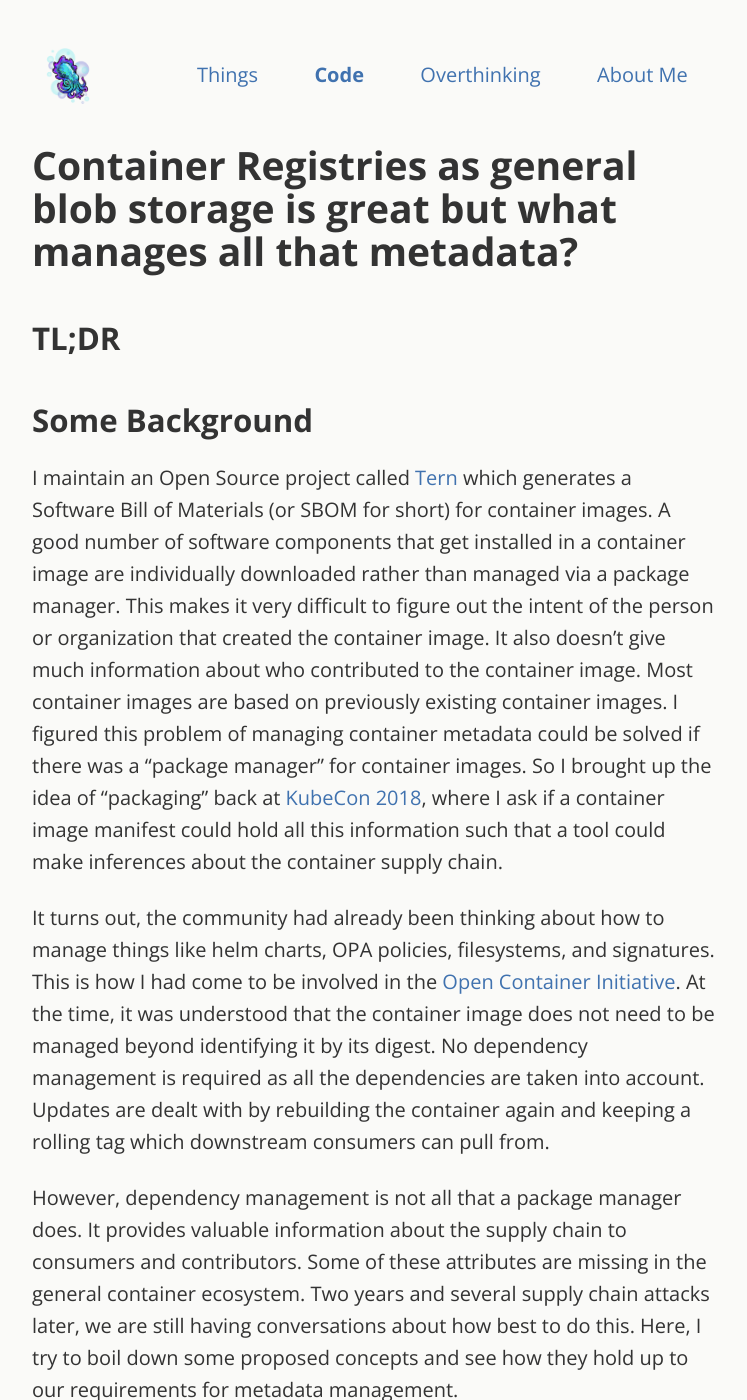
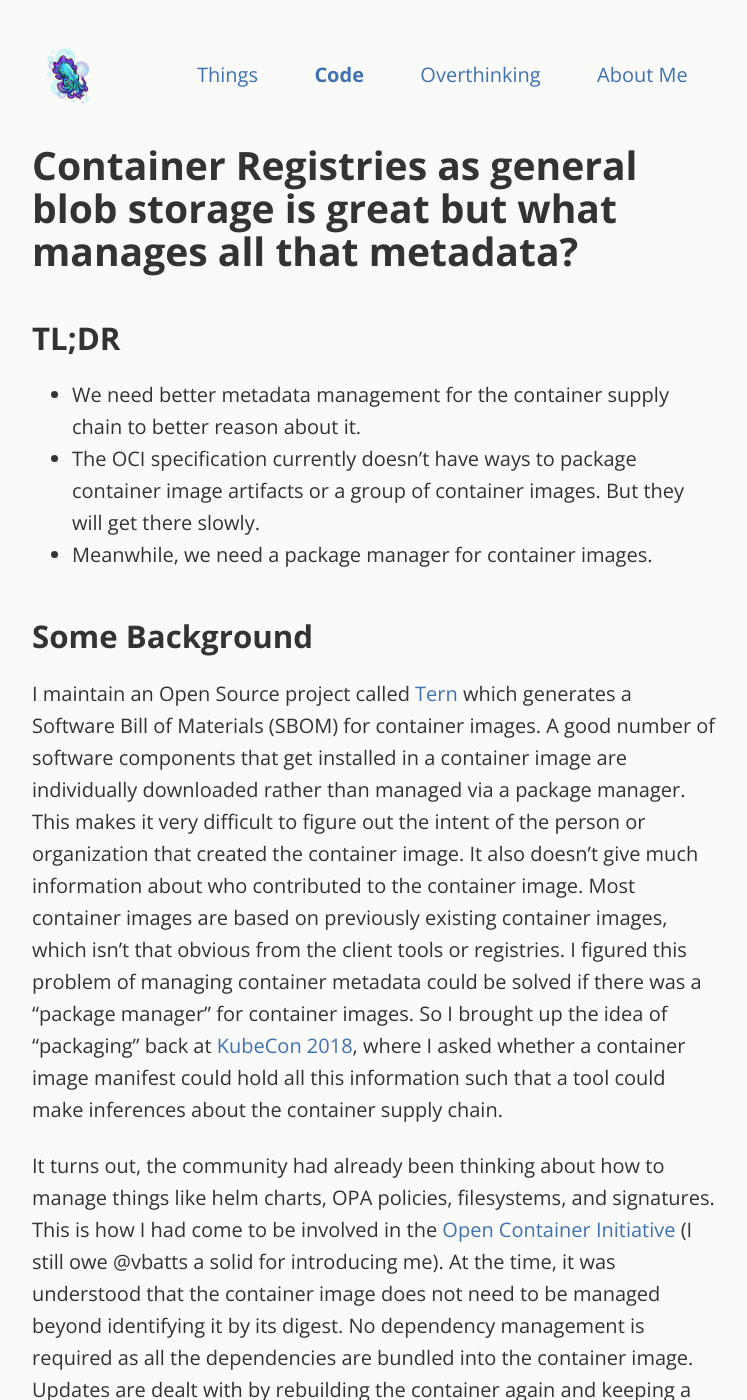
Before and after one commit to nishakm/nishakm.github.io, a Jekyll site: the page built from _pages/metadata.md, in a window 1280 px wide and 1400 px high. Shown: the whole window, without its empty margins (266-1013 px from the left). Built offline with Jekyll 4.4.1, drawn with Linux system fonts in a browser that asks for light colours; some of the changed text lies outside the part shown.

Commit message:
Edits to metadata.md
Signed-off-by: nisha <nishak@vmware.com>

```diff
--- a/_pages/metadata.md
+++ b/_pages/metadata.md
@@ -7,13 +7,17 @@ subtitle: Container Registries as general blob storage is great but what manages
 
 ## TL;DR
 
+- We need better metadata management for the container supply chain to better reason about it.
+- The OCI specification currently doesn't have ways to package container image artifacts or a group of container images. But they will get there slowly.
+- Meanwhile, we need a package manager for container images.
+
 ## Some Background
 
-I maintain an Open Source project called [Tern](https://github.com/vmware/tern) which generates a Software Bill of Materials (or SBOM for short) for container images. A good number of software components that get installed in a container image are individually downloaded rather than managed via a package manager. This makes it very difficult to figure out the intent of the person or organization that created the container image. It also doesn't give much information about who contributed to the container image. Most container images are based on previously existing container images. I figured this problem of managing container metadata could be solved if there was a "package manager" for container images. So I brought up the idea of "packaging" back at [KubeCon 2018](https://youtu.be/WY3s_cG9ia8), where I ask if a container image manifest could hold all this information such that a tool could make inferences about the container supply chain.
+I maintain an Open Source project called [Tern](https://github.com/vmware/tern) which generates a Software Bill of Materials (SBOM) for container images. A good number of software components that get installed in a container image are individually downloaded rather than managed via a package manager. This makes it very difficult to figure out the intent of the person or organization that created the container image. It also doesn't give much information about who contributed to the container image. Most container images are based on previously existing container images, which isn't that obvious from the client tools or registries. I figured this problem of managing container metadata could be solved if there was a "package manager" for container images. So I brought up the idea of "packaging" back at [KubeCon 2018](https://youtu.be/WY3s_cG9ia8), where I asked whether a container image manifest could hold all this information such that a tool could make inferences about the container supply chain.
 
-It turns out, the community had already been thinking about how to manage things like helm charts, OPA policies, filesystems, and signatures. This is how I had come to be involved in the [Open Container Initiative](https://opencontainers.org). At the time, it was understood that the container image does not need to be managed beyond identifying it by its digest. No dependency management is required as all the dependencies are taken into account. Updates are dealt with by rebuilding the container again and keeping a rolling tag which downstream consumers can pull from.
+It turns out, the community had already been thinking about how to manage things like helm charts, OPA policies, filesystems, and signatures. This is how I had come to be involved in the [Open Container Initiative](https://opencontainers.org) (I still owe @vbatts a solid for introducing me). At the time, it was understood that the container image does not need to be managed beyond identifying it by its digest. No dependency management is required as all the dependencies are bundled into the container image. Updates are dealt with by rebuilding the container again and keeping a rolling tag which downstream consumers can pull from.
 
-However, dependency management is not all that a package manager does. It provides valuable information about the supply chain to consumers and contributors. Some of these attributes are missing in the general container ecosystem. Two years and several supply chain attacks later, we are still having conversations about how best to do this. Here, I try to boil down some proposed concepts and see how they hold up to our requirements for metadata management.
+However, the container ecosystem doesn't offer much beyond portability. Managing container metadata along with the container images provides valuable information about the supply chain to consumers and contributors. Two years and several supply chain attacks later, we are still having conversations about how best to do this. Here, I try to boil down some proposed concepts and see how they hold up to our requirements for metadata management.
 
 ## Back to Basics
 
@@ -25,11 +29,11 @@ There are 3 reasons why one would write a package manager:
 
 There is actually a 4th reason - Build Repeatability - which I think falls under "Context", but it is worth mentioning here because knowing the state of your bundle at a given time is necessary for you to be able to reason about a past "good" state and a present "not-so-good" state, i.e., bisecting a build.
 
-The container image ecosystem has none of these features. A container can be "identified" by its digest. You don't need to manage an ecosystem as the whole ecosystem is already present in one unit. You don't need to update the container - just build a new one and whatever needs updating will hopefully get updated. This works as long as nothing changes under your application. However, if you plan to maintain your application long term, you must be prepared to deal with stack updates and major releases. We currently do not have a good way of managing stack updates beyond "pulling from latest". Breaking changes down the stack may block you from re-building the image, forcing you to keep a stale image around, because that image is known to work.
+The container image ecosystem has none of these features due to some (well intentioned) assumptions. A container can be "identified" by its digest. You don't need to manage an ecosystem as the whole ecosystem is already present in one unit. You don't need to update the container - just build a new one and whatever needs updating will hopefully get updated. This works as long as nothing changes under your application. However, if you plan to maintain your application long term, you must be prepared to deal with stack updates and major releases. We currently do not have a good way of managing stack updates beyond "pulling from latest" (a notable exception is [Cloud Native Buildpacks](https://buildpacks.io/) but we will focus on the generic case here). Breaking changes down the stack may block you from re-building the image, forcing you to keep a stale image around, because that image is known to work. As you can imagine, maintaining a fleet of container images becomes more painstaking. It would be really nice if the information required to maintain a fleet of containers and beyond came built-in and available when needed.
 
 ## Container Registries for Metadata Management
 
-We could build a separate metadata storage solution, but container registries already exist. With some enhancements, they could be used to store supplemental metadata along with the container image. Organizations are already doing this with source images that contain source tarballs, and signature payloads such as what [cosign](https://github.com/sigstore/cosign) does. The nice thing about using registries is that the metadata can be stored along with the target container image. Proposals to the OCI specifications are mostly around structuring and referencing such data. This is basically package management on the server side. It is difficult to get these proposals in because the client-server relationship as it currently exists is very tight. Any change to the server impacts the client and any changes to the client's packaging mechanism affects the server. As a result, the OCI specifications as they stand cannot include enhancements beyond extending the current specification that is in sync with the way Docker clients and Docker registries currently work.
+We could build a separate metadata storage solution, but container registries already exist. With some enhancements, they could be used to store supplemental metadata along with the container image. Organizations are already doing this with source images that contain source tarballs, and signature payloads such as what [cosign](https://github.com/sigstore/cosign) does. The nice thing about using registries is that the metadata can be stored along with the target container image. Proposals to the OCI specifications mostly involve structuring and referencing such data. This is basically package management on the server side. It is difficult to get these proposals merged because the client-server relationship as it currently exists is very tight. Any change to the server impacts the client and any changes to the client's packaging mechanism affects the server. As a result, the OCI specifications as they stand cannot include enhancements beyond extending the current specification that is in sync with the way Docker clients and Docker registries currently work.
 
 This article is not meant to criticize the state of the ecosystem right now, but rather to lead the conversation to a position where the community can maintain their container images more sustainably. A selfish reason on my part is to also demonstrate the need for package management in the container image space, even if container registries can support linking of related artifacts to container images, and links among container images themselves. Package Management in other ecosystems have a client-server relationship as well, so it's not new for the architecture to share the burden between client and server. The relationship, in this case, may just be a little different.
 
@@ -43,7 +47,7 @@ Now, this is all well and good to specifically identify this bundle, but it is m
 
 <img src="{{site.baseurl}}/assets/img/containers/image_manifest_with_tag.png">
 
-Just like git, all references to file collections are hashes and other references can point to them like `HEAD` or `FETCH_HEAD` or a tag. The tag _could_ follow semantic versioning and _could_ be [moved to another commit](https://git-scm.com/docs/git-tag#Documentation/git-tag.txt--f). In the Open Source world, nobody does that because it's a sure way to piss off all of your collaborators. Container image tags do not seem to follow semantic versioning as a rule, but a lot of language package managers rely on it, so there may be some hope in tagging images with semantic versioning tags. Regardless, the hash is a pretty good identifier of the container image.
+Just like git, all references to file collections are hashes and other references can point to them like `HEAD` or `FETCH_HEAD` or a tag. The tag _could_ follow semantic versioning and _could_ be [moved to another commit](https://git-scm.com/docs/git-tag#Documentation/git-tag.txt--f). In the Open Source world, nobody does that because it breaks an inherent contract between the maintainers of the code and the rest of the community. Container image tags do not seem to follow semantic versioning as a rule, but a lot of language package managers rely on it, so there may be some hope in tagging images with semantic versioning tags. Regardless, the hash is a pretty good identifier of the container image.
 
 So what about other identifiable traits? Here are some traits that other package managers use:
 
@@ -54,21 +58,22 @@ So what about other identifiable traits? Here are some traits that other package
 - List of third party components (starting OS, installed packages)
 
 That last one can get pretty long as the number of actual third party components that contribute to creating a container image can run in the hundreds. Lately I have been advocating for putting all this information into an
-SBOM (Software Bill of Materials). We've also been throwing around ways to sign the image. This could lead to a detached armored signature of the image manifest or a [signature payload](https://www.redhat.com/en/blog/container-image-signing). We now have multiple identification artifacts for our container image that we would like to link to it. The current OCI proposals uses "references". A "reference" is just a manifest containing the hash of
-the blob and the hash of the thing it is referring to. In our case here, the reference is to the image manifest hash.
+SBOM (Software Bill of Materials) that follows the container image. Container image signatures are another artifact that could travel around with the container image, such as a detached armored signature of the image manifest or a [signature payload](https://www.redhat.com/en/blog/container-image-signing).
+
+We now have multiple identification artifacts for our container image that we would like to link them to the container image. The current OCI proposals uses "references". A "reference" is just a manifest containing the hash of the blob and the hash of the manifest it is referring to. In our case here, the reference is to the image manifest hash.
 
 <img src="{{site.baseurl}}/assets/img/containers/image_references.png">
 
 There are still some problems with this layout:
 
-1. Registries only recognize artifacts that are tagged and hence will delete anything that is not tagged.
-2. If the image is deleted, we now have dangling references.
+1. Registries may only recognize artifacts that are tagged and hence will delete anything that is not tagged.
+2. Deleting the image results in dangling references.
 
-The quick solution would be to tag all the manifests.
+A quick solution may be to tag all the manifests.
 
 <img src="{{site.baseurl}}/assets/img/containers/image_references_with_tags.png">
 
-This means something needs to be able to keep track of the tags and their relation to each other, along with keeping semantic versioning of all of the artifacts.
+This means something needs to be able to keep track of the tags and their relationship to each other, along with keeping track of the versions of all of the artifacts.
 
 A longer term solution may be to define a canonical artifact manifest that the registry will recognize and treat as something special. If that is the case, then something needs to either count or keep track of the number of references associated with each manifest.
 
@@ -78,21 +83,21 @@ Registry implementers can keep track of the links in the diagrams in any way the
 
 <img src="{{site.baseurl}}/assets/img/containers/reference_counting.png">
 
-But here, we are getting into some sophisticated tracking system for all the related objects. This is synonymous with package management, except the management is either done by the registry or the client. An argument can be made to maintain a neutral garbage collector that can be used either by the registry or the client (the unix philosophy), but we're getting ahead of ourselves. Let's move on to the next problem.
+But here, we are getting into some sophisticated tracking system for all the related objects. This is package management done on the registry side. An argument can be made to maintain a neutral garbage collector that can be used either by the registry or the client, but we're getting ahead of ourselves. I hope this is enough to indicate that there is a need to keep track of collections of artifacts, either on the client side or the server side, or both.
 
 ## Context
 
-You would think that a container image has no dependencies, and you would be right...for the container runtime. At build time though, the final container image does depend on the state of the starting container image, the FROM line in a Dockerfile if you will. Due to the magic of Merkle, the derived image has no connection to the previous image. As a result, all references to the old image need to be recreated for the new image, as well as adding additional artifacts.
+It is understood that a container has no external dependencies at run time. At build time though, the final container image does depend on the state of the starting container image, the FROM line in a Dockerfile if you will. Due to the magic of Merkle Trees, the derived image has no connection to the previous image. As a result, all references to the old image need to be recreated for the new image, as well as adding additional artifacts.
 
 <img src="{{site.baseurl}}/assets/img/containers/derived_image_new_tags.png">
 
 The artifact manifest mechanism may have an advantage over the plain reference mechanism because the number of references are kept at a minimum while the artifact metadata gets updated.
 
-<img src="{{site.baseurl}}/assets/img/containers/derived_image_updated_tags.png">
+<img src="{{site.baseurl}}/assets/img/containers/derived_images_updated_tags.png">
 
 Both mechanisms support requirements such as supply chain security, chain of custody, and pedigree checks. Both mechanisms require reference management. In the former, a client would have to copy over the SBOM and signature manifest of the original image, update its references, and add new manifests. In the latter, a client would have to download the artifact manifests, augment them, and push them along with the new container image. Either way, a client needs to understand some syntax, either with the tag names or artifact construction and artifact types, not to mention some understanding of the ecosystem the artifacts came from (SBOMs and signatures are only two of the commonly used artifact types that could be included).
 
-One use case I had been mulling over is how to link a collection of images together to describe a Kubernetes application for example. For example, the Jaegar application is actually a [collection of containers](https://artifacthub.io/packages/helm/jaegertracing/jaeger) that have their own dependency graph. We would like the registry to recognize these connections so the whole application can be transfered across registries along with their supplemental artifacts.
+One use case I had been mulling over is how to link a collection of images together to describe a Cloud Native Application. For example, the Jaegar application is actually a [collection of containers](https://artifacthub.io/packages/helm/jaegertracing/jaeger) that have their own dependency graph. It would be nice describe these connections in a format that can be uploaded to a registry so the whole application can be transfered across registries along with their supplemental artifacts.
 
 <img src="{{site.baseurl}}/assets/img/containers/multiple_images.png">
 
@@ -106,10 +111,10 @@ The current distribution spec supports [listing tags](https://github.com/opencon
 
 ## Next Steps
 
-The community is in agreement that these proposals are [quite large](https://groups.google.com/a/opencontainers.org/g/dev/c/6DGtH48fGOg) for the specification to accept at this time. However, there will (hopefully) be a set of public conversations that will try to break down these changes into ingestable bites such that it allows for backwards compatibility with the current state of affairs and moving the specification forward to address all of our concerns. Perhaps in the future, there would be no need for a package manager as the registry and the image or artifact format would take care of providing all of the data required to reason about the supply chain. But in the meantime, we need something that picks up the slack, i.e. a package manager.
+The community is in agreement that these proposals are [quite large](https://groups.google.com/a/opencontainers.org/g/dev/c/6DGtH48fGOg) for the specification to accept at this time. However, there will (hopefully) be a set of public conversations that will try to break down these changes into ingestable bites such that it allows for backwards compatibility with the current state of affairs and moving the specification forward to address all of our concerns. Perhaps in the future, there would be no need for a package manager as the registry and the image or artifact format would take care of providing all of the data required to reason about the supply chain. But that future is far away. In the meantime, we need something that picks up the slack, i.e. a package manager.
 
 ## Acknowledgements
 
-Many many thanks to @SteveLasker, @jdolitsky, @jonjohnsonjr, @dlorenc, @tianon, and @vbatts for their help in getting me to this level of understanding of the ecosystem over the course of 2 years.
+Many many thanks to @SteveLasker, @jdolitsky, @jonjohnsonjr, @dlorenc, @tianon, and @vbatts for their help in getting me to this level of understanding of the OCI spec over the course of two years.
 
-PS: I don't have comments enabled, but you can reach me on [Twitter](https://twitter.com/nishakmr/) if you would like to have a discussion. I hope we can figure it out together :).
+This platform doesn't comments enabled, so if you want to follow up on this article, you can reach me on [Twitter](https://twitter.com/nishakmr/). Thanks for reading!
```
